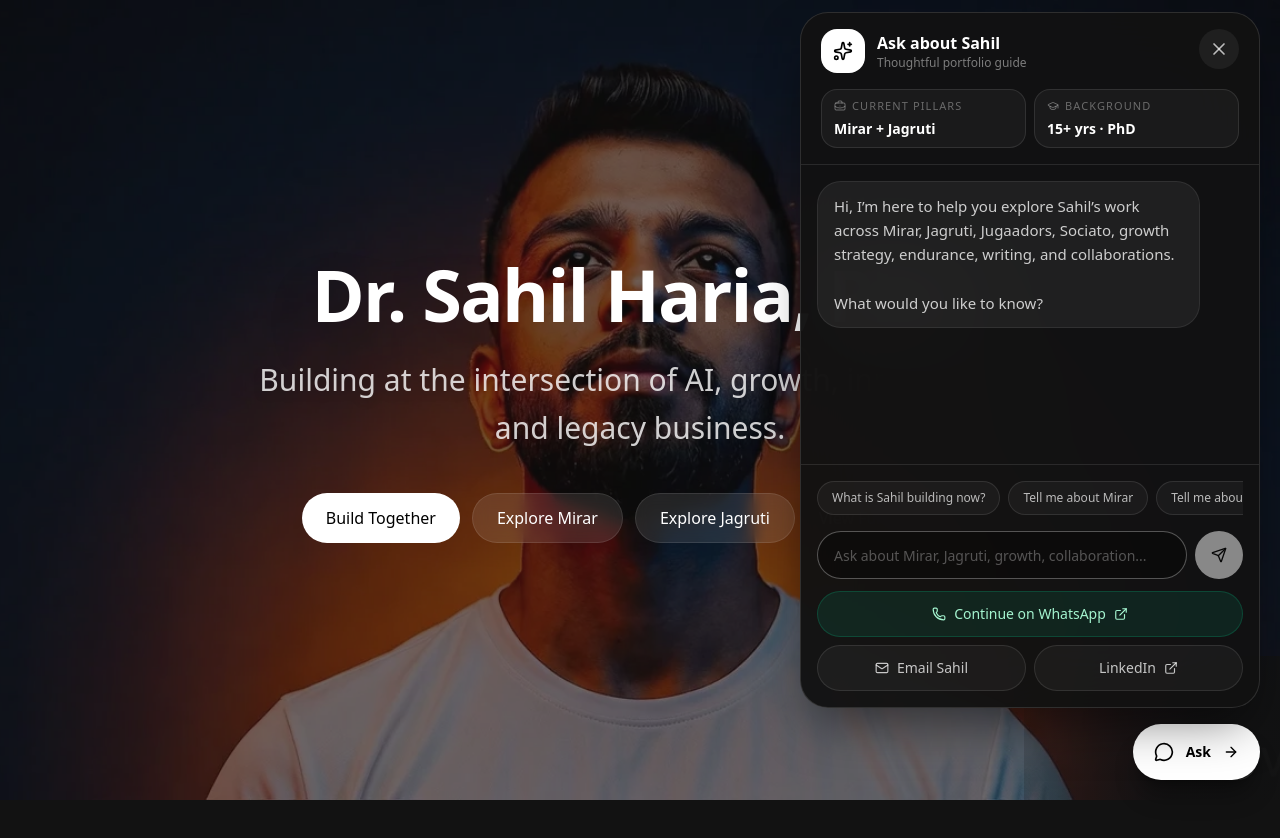
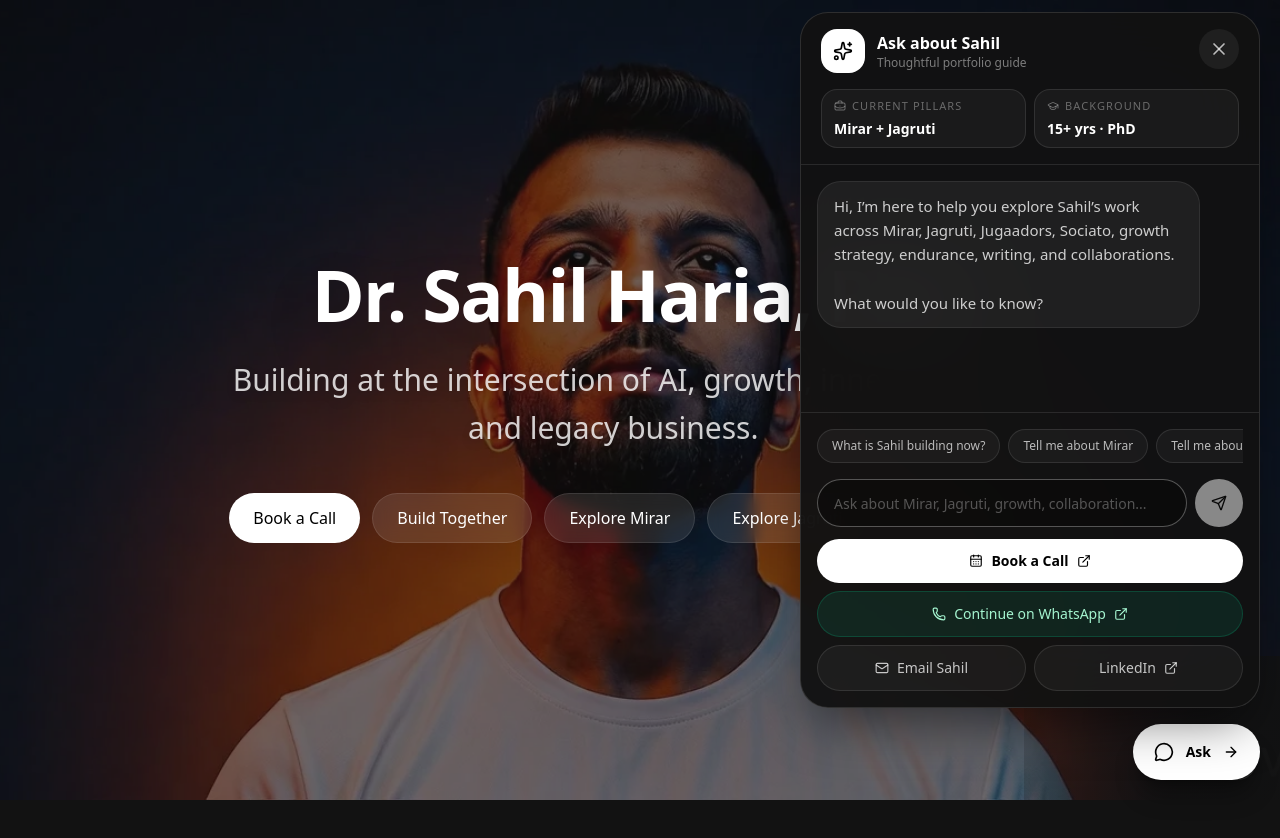
Before and after one commit to sahilaharia-design/portfolio-sahil-haria, a Next.js app: page / in a window 1280 px wide. Both pictures are taken after a click on the button "Ask". Shown: the top 838 px of the page. Built offline with nearby package versions, Linux system fonts and the light colour scheme; no server answers.

Commit message:
Add booking CTA flow

```diff
--- a/src/components/Contact.tsx
+++ b/src/components/Contact.tsx
@@ -1,4 +1,6 @@
+import { CalendarDays, Mail } from "lucide-react";
 import LeadForm from "./LeadForm";
+import { bookingUrl, hasBookingUrl } from "@/lib/contact-links";
 
 export default function Contact() {
   return (
@@ -34,6 +36,15 @@ export default function Contact() {
 
           <div className="mt-8 flex flex-col sm:flex-row gap-3">
             <a
+              href={bookingUrl}
+              target={hasBookingUrl ? "_blank" : undefined}
+              rel={hasBookingUrl ? "noreferrer" : undefined}
+              className="inline-flex h-12 items-center justify-center gap-2 rounded-full bg-white px-6 text-sm font-medium text-black transition-colors hover:bg-white/90"
+            >
+              <CalendarDays className="h-4 w-4" />
+              Book a Call
+            </a>
+            <a
               href="https://www.linkedin.com/in/sahilharia92/"
               target="_blank"
               rel="noreferrer"
@@ -49,6 +60,13 @@ export default function Contact() {
             >
               Instagram
             </a>
+            <a
+              href="mailto:sahilaharia@gmail.com?subject=Potential%20Collaboration%20%E2%80%94%20"
+              className="inline-flex h-12 items-center justify-center gap-2 rounded-full bg-white/10 px-6 text-sm font-medium text-white transition-colors hover:bg-white/20 border border-white/10"
+            >
+              <Mail className="h-4 w-4" />
+              Email
+            </a>
           </div>
         </div>
 
--- a/src/components/Overlay.tsx
+++ b/src/components/Overlay.tsx
@@ -1,6 +1,7 @@
 "use client";
 
 import { MotionValue, useMotionValueEvent } from "framer-motion";
+import { bookingUrl, hasBookingUrl } from "@/lib/contact-links";
 import type { ReactNode } from "react";
 import { useState } from "react";
 
@@ -32,7 +33,15 @@ const beats: StoryBeat[] = [
     ),
     cta: (
       <div className="pointer-events-auto mt-10 flex flex-col justify-start gap-3 sm:flex-row md:justify-center">
-        <a href="#connect" className="inline-flex min-h-12 items-center justify-center rounded-full bg-white px-6 py-3 text-center text-sm font-medium text-black transition-colors hover:bg-white/90 md:text-base">
+        <a
+          href={bookingUrl}
+          target={hasBookingUrl ? "_blank" : undefined}
+          rel={hasBookingUrl ? "noreferrer" : undefined}
+          className="inline-flex min-h-12 items-center justify-center rounded-full bg-white px-6 py-3 text-center text-sm font-medium text-black transition-colors hover:bg-white/90 md:text-base"
+        >
+          Book a Call
+        </a>
+        <a href="#connect" className="inline-flex min-h-12 items-center justify-center rounded-full border border-white/10 bg-white/10 px-6 py-3 text-center text-sm font-medium text-white backdrop-blur-sm transition-colors hover:bg-white/20 md:text-base">
           Build Together
         </a>
         <a href="#mirar" className="inline-flex min-h-12 items-center justify-center rounded-full border border-white/10 bg-white/10 px-6 py-3 text-center text-sm font-medium text-white backdrop-blur-sm transition-colors hover:bg-white/20 md:text-base">
@@ -129,9 +138,19 @@ const beats: StoryBeat[] = [
       </>
     ),
     cta: (
-      <a href="#connect" className="pointer-events-auto mt-10 inline-flex min-h-12 items-center justify-center rounded-full bg-white px-7 py-3.5 text-base font-medium text-black transition-colors hover:bg-white/90">
-        Let’s Build Together
-      </a>
+      <div className="pointer-events-auto mt-10 flex flex-col justify-start gap-3 sm:flex-row md:justify-center">
+        <a
+          href={bookingUrl}
+          target={hasBookingUrl ? "_blank" : undefined}
+          rel={hasBookingUrl ? "noreferrer" : undefined}
+          className="inline-flex min-h-12 items-center justify-center rounded-full bg-white px-7 py-3.5 text-base font-medium text-black transition-colors hover:bg-white/90"
+        >
+          Book a Call
+        </a>
+        <a href="#connect" className="inline-flex min-h-12 items-center justify-center rounded-full border border-white/10 bg-white/10 px-7 py-3.5 text-base font-medium text-white backdrop-blur-sm transition-colors hover:bg-white/20">
+          Let’s Build Together
+        </a>
+      </div>
     ),
   },
 ];
--- a/src/components/PortfolioChat.tsx
+++ b/src/components/PortfolioChat.tsx
@@ -4,6 +4,7 @@ import { FormEvent, useEffect, useMemo, useRef, useState } from "react";
 import {
   ArrowRight,
   BriefcaseBusiness,
+  CalendarDays,
   ExternalLink,
   GraduationCap,
   Mail,
@@ -13,6 +14,7 @@ import {
   Phone,
   X,
 } from "lucide-react";
+import { bookingUrl, email, hasBookingUrl, linkedinUrl, whatsappUrl } from "@/lib/contact-links";
 
 type ChatMessage = {
   role: "assistant" | "visitor";
@@ -27,11 +29,6 @@ type KnowledgeCard = {
   prompts?: string[];
 };
 
-const email = "sahilaharia@gmail.com";
-const linkedinUrl = "https://www.linkedin.com/in/sahilharia92/";
-const whatsappUrl =
-  "https://wa.me/15107665873?text=Hi%20Sahil%2C%20I%20came%20from%20your%20portfolio%20website%20and%20wanted%20to%20connect.";
-
 const quickPrompts = [
   "What is Sahil building now?",
   "Tell me about Mirar",
@@ -39,6 +36,7 @@ const quickPrompts = [
   "View Sahil’s experience",
   "Explore collaboration opportunities",
   "Ask about growth systems",
+  "Book a call",
   "Contact Sahil",
 ];
 
@@ -341,10 +339,15 @@ const knowledge: KnowledgeCard[] = [
       "threads",
       "message sahil",
       "whatsapp",
+      "book a call",
+      "calendar",
+      "schedule",
+      "appointment",
+      "meeting",
     ],
     answer:
-      "The best way to contact Sahil is by email, LinkedIn, or WhatsApp. Email: sahilaharia@gmail.com. LinkedIn: https://www.linkedin.com/in/sahilharia92/. The chat has a WhatsApp handoff for direct follow-up. You can also follow him on Instagram: https://www.instagram.com/sahil.haria, Twitter/X: https://x.com/sahilharia92, Threads: https://www.threads.com/@sahil.haria, and Facebook: https://www.facebook.com/sahil.haria/. For collaboration, a useful subject line is: Potential Collaboration — [Your Project Name].",
-    prompts: ["Draft an outreach note", "What should I include in my note?"],
+      "The best way to contact Sahil is by email, LinkedIn, WhatsApp, or a short booking call when there is a clear reason to talk. Email: sahilaharia@gmail.com. LinkedIn: https://www.linkedin.com/in/sahilharia92/. The chat has WhatsApp and booking handoffs below for direct follow-up. You can also follow him on Instagram: https://www.instagram.com/sahil.haria, Twitter/X: https://x.com/sahilharia92, Threads: https://www.threads.com/@sahil.haria, and Facebook: https://www.facebook.com/sahil.haria/. For collaboration, a useful subject line is: Potential Collaboration — [Your Project Name].",
+    prompts: ["Book a call", "Draft an outreach note", "What should I include in my note?"],
   },
 ];
 
@@ -708,6 +711,16 @@ export default function PortfolioChat() {
 
             <div className="mt-3 grid grid-cols-2 gap-2">
               <a
+                href={bookingUrl}
+                target={hasBookingUrl ? "_blank" : undefined}
+                rel={hasBookingUrl ? "noreferrer" : undefined}
+                className="col-span-2 inline-flex items-center justify-center gap-2 rounded-full bg-white px-4 py-2.5 text-sm font-semibold text-black transition-colors hover:bg-white/90 sm:py-3"
+              >
+                <CalendarDays className="h-3.5 w-3.5" />
+                Book a Call
+                {hasBookingUrl ? <ExternalLink className="h-3.5 w-3.5" /> : null}
+              </a>
+              <a
                 href={whatsappUrl}
                 target="_blank"
                 rel="noreferrer"
--- /dev/null
+++ b/src/lib/contact-links.ts
@@ -0,0 +1,14 @@
+const bookingFallbackSubject = "Book a call with Dr. Sahil Haria, PhD";
+const bookingFallbackBody =
+  "Hi Sahil,%0D%0A%0D%0AI came from your portfolio and would like to book a short call.%0D%0A%0D%0AWhat I am exploring:%0D%0AStage:%0D%0ABest times:%0D%0A%0D%0A";
+
+export const email = "sahilaharia@gmail.com";
+export const linkedinUrl = "https://www.linkedin.com/in/sahilharia92/";
+export const whatsappUrl =
+  "https://wa.me/15107665873?text=Hi%20Sahil%2C%20I%20came%20from%20your%20portfolio%20website%20and%20wanted%20to%20connect.";
+
+export const bookingUrl =
+  process.env.NEXT_PUBLIC_BOOKING_URL?.trim() ||
+  `mailto:${email}?subject=${encodeURIComponent(bookingFallbackSubject)}&body=${bookingFallbackBody}`;
+
+export const hasBookingUrl = Boolean(process.env.NEXT_PUBLIC_BOOKING_URL?.trim());
```
